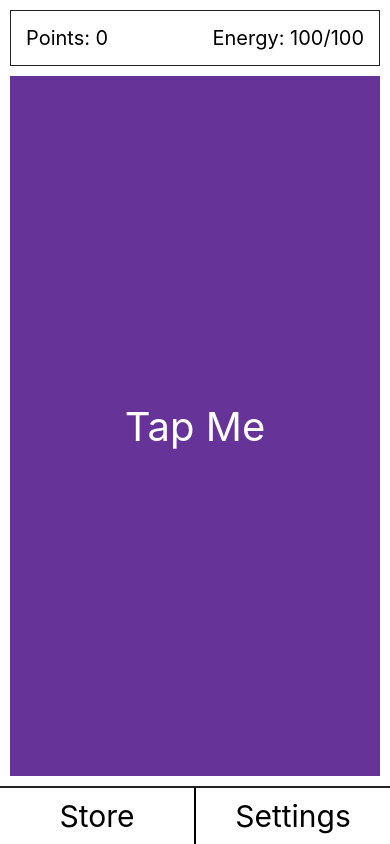
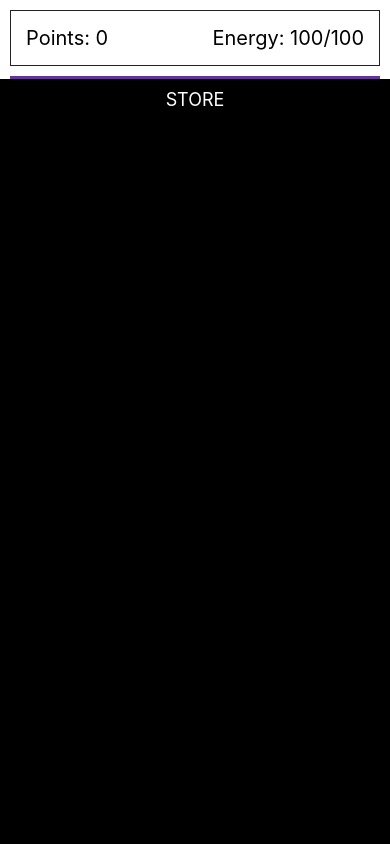
Before and after one commit to iSyn/react-native-playground, a React Native app in the folder clicker_game/: screen / in a window 390 px wide. Built offline with nearby package versions, Linux system fonts and the light colour scheme.

Commit message:
trying to build store drawer

```diff
--- a/clicker_game/src/App.js
+++ b/clicker_game/src/App.js
@@ -8,6 +8,7 @@ import reducers from './reducers'
 import Header from './components/Header'
 import Click from './components/Click'
 import Bottom from './components/Bottom'
+import StoreModal from './components/StoreModal'
 
 class App extends Component {
 
@@ -17,10 +18,14 @@ class App extends Component {
 
         return (
             <Provider store={store}>
-                <View style={{ flex: 1 }}>
+                <View style={{ flex: 1, position: 'relative' }}>
+
                     <Header />
                     <Click />
                     <Bottom />
+
+                    <StoreModal />
+
                 </View>
             </Provider>
         );
--- a/clicker_game/src/components/Click.js
+++ b/clicker_game/src/components/Click.js
@@ -12,7 +12,7 @@ class Click extends Component {
 
     render() {
         return (
-            <TouchableWithoutFeedback onPress={this.handlePress.bind(this)}>
+            <TouchableWithoutFeedback onPress={this.handlePress.bind(this)} style={{ zIndex: 0 }}>
                 <View style={styles.buttonStyles}>
                     <Text style={{ fontSize: 40, color: 'white' }}>Tap Me</Text>
                 </View>
@@ -28,7 +28,6 @@ const styles = {
         alignItems: 'center',
         marginLeft: 10,
         marginRight: 10,
-        flex: 1,
     }
 }
 
--- a/clicker_game/src/components/Header.js
+++ b/clicker_game/src/components/Header.js
@@ -38,7 +38,6 @@ const styles = {
 }
 
 const mapStateToProps = state => {
-    console.log('mapstatetopropsstate:', state)
     return state
 }
 
--- /dev/null
+++ b/clicker_game/src/components/StoreModal.js
@@ -0,0 +1,32 @@
+import React, { Component } from 'react';
+import { View, Text } from 'react-native'
+
+class StoreModal extends Component {
+    render() {
+        return (
+            <View style={styles.storeModalContainer}>
+                <Text style={styles.storeHeaderText}>STORE</Text>
+            </View>
+        );
+    }
+}
+
+const styles = {
+    storeModalContainer: {
+        flex: 1,
+        position: 'absolute',
+        backgroundColor: 'black',
+        left: 0,
+        right: 0,
+        top: 79,
+        bottom: 0,
+    },
+    storeHeaderText: {
+        color: 'white',
+        fontSize: 18,
+        textAlign: 'center',
+        padding: 10
+    }
+}
+
+export default StoreModal;
```
